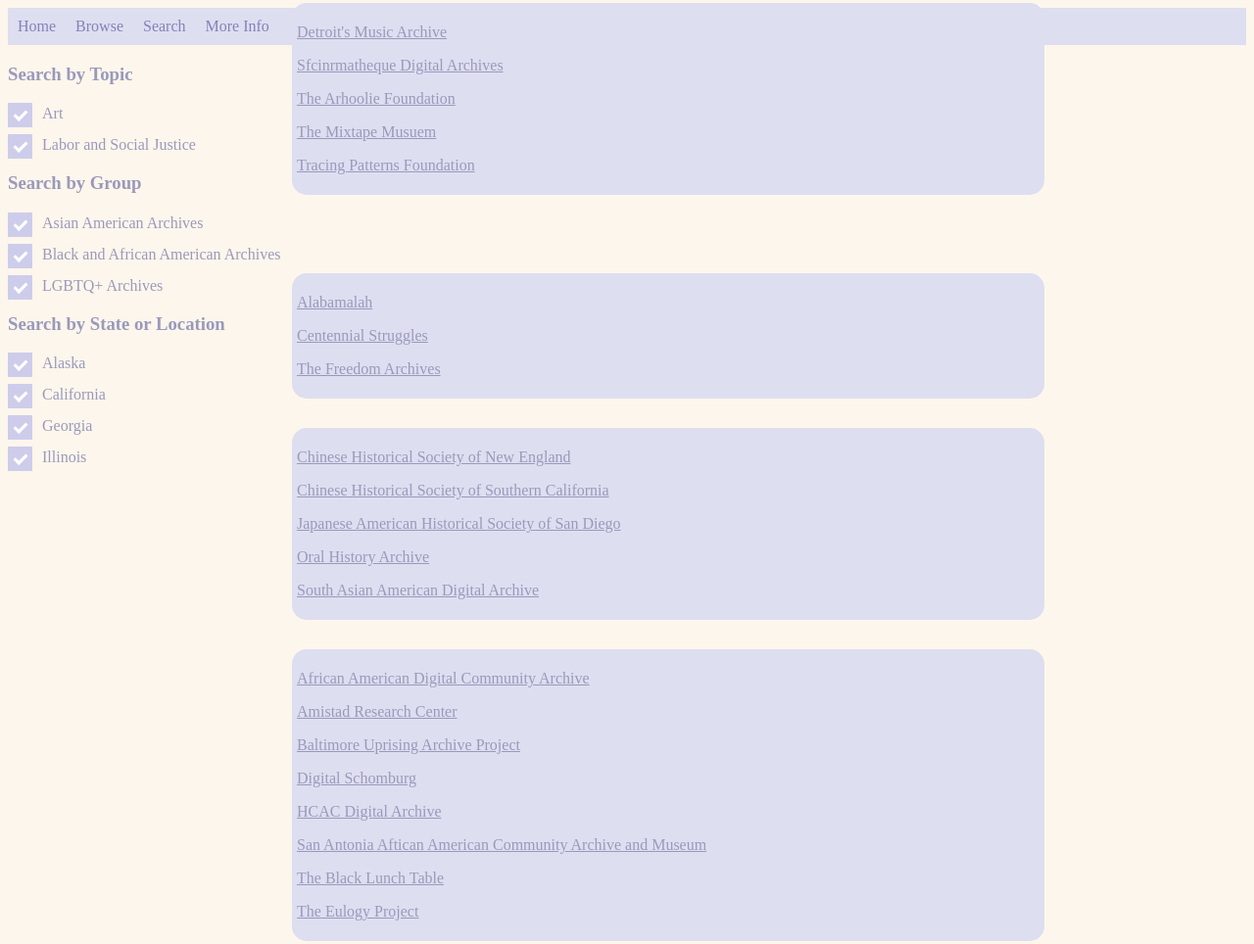
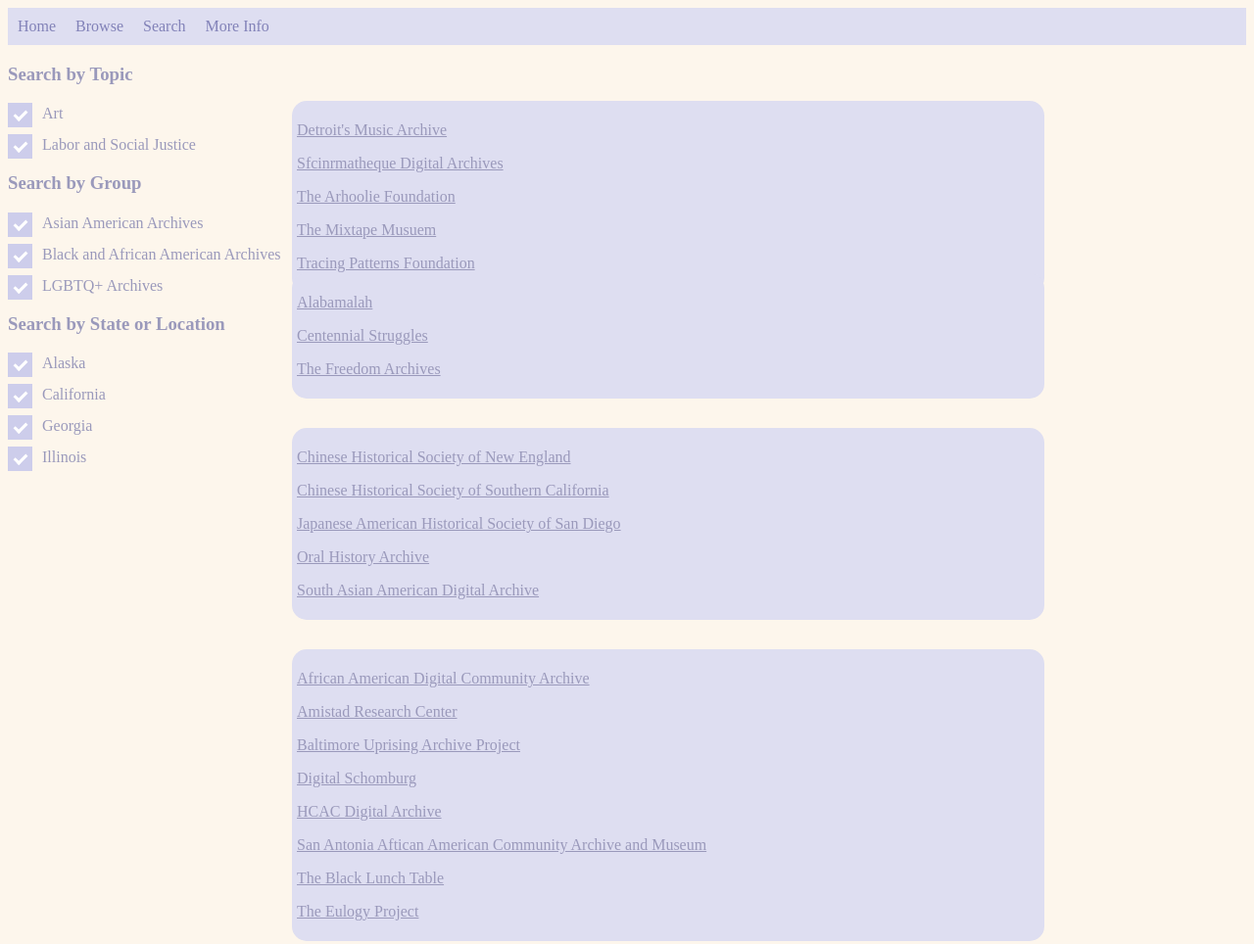
Before and after one commit to blankenship-j/personal_scrap, a plain HTML site: page search.html in a window 1280 px wide. Shown: the top 964 px of the page at 98% size. Drawn offline with Linux system fonts and the light colour scheme.

Commit message:
Update pStyle.css

```diff
--- a/pStyle.css
+++ b/pStyle.css
@@ -47,7 +47,7 @@ p a {
     position:relative;
     left:275px;
     width: 60%;
-    top: -500px;
+    top: -400px;
     padding: 5;
     margin: 15;
     border-radius: 15px;
```
